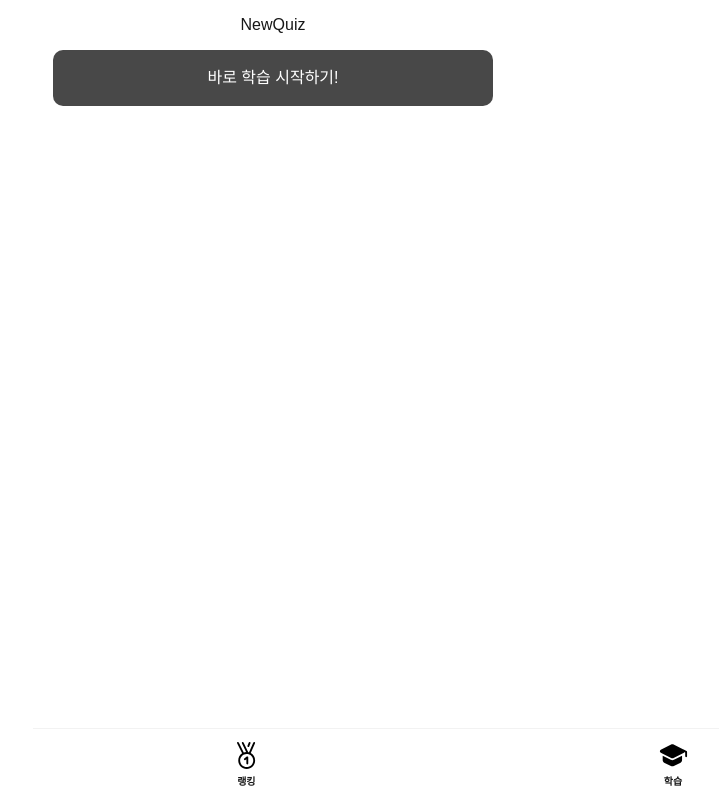
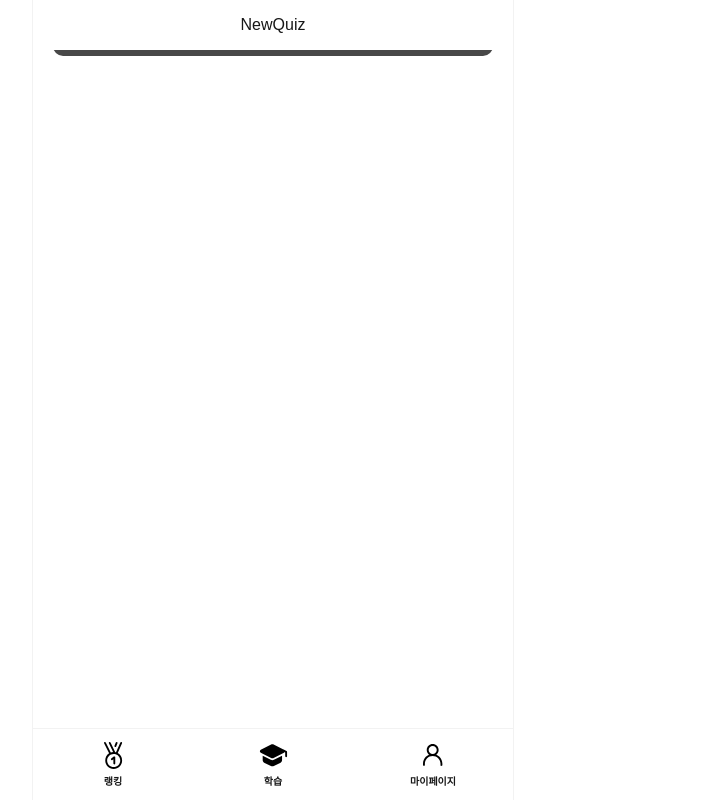
Before and after one commit to POTENDAY-NEWQUIZ/NEWQUIZ-FE, a Next.js app: page / in a window 1280 px wide. Shown: the whole page, without its empty margins (367-1086 px from the left). Built offline with nearby package versions, Linux system fonts and the light colour scheme; a web font is replaced by a local one.

Commit message:
[feat] : 스타일 적용 수정

```diff
--- a/src/app/layout.tsx
+++ b/src/app/layout.tsx
@@ -21,7 +21,7 @@ export default function RootLayout({
   return (
     <html lang="en">
       <body className={`${pretendard.className} antialiased`}>
-        <div className="max-w-[480px] min-h-screen mx-auto">
+        <div className="max-w-[480px] min-h-screen mx-auto border-x-[1px] border-[#F2F2F2] box-content">
           {children}
         </div>
       </body>
--- a/src/components/header.tsx
+++ b/src/components/header.tsx
@@ -2,7 +2,7 @@ import { IHeader } from "@interface/props";
 
 const Header = ({ title, leftChild, rightChild }: IHeader) => {
   return (
-    <header className="h-[50px] bg-white flex justify-between items-center px-5">
+    <header className="max-w-[480px] w-full h-[50px] fixed top-0 bg-white flex justify-between items-center px-5">
       <div className="flex items-center">{leftChild}</div>
       <div>{title}</div>
       <div className="flex items-center">{rightChild}</div>
--- a/src/components/navigator.tsx
+++ b/src/components/navigator.tsx
@@ -9,7 +9,7 @@ import mypage_active from "@assets/svg/mypage_fill.svg";
 
 const Navigator = () => {
   return (
-    <nav className="w-full h-[72px] fixed bottom-0 flex justify-around items-center bg-white border-t-[1px] border-t-[#F2F2F2]">
+    <nav className="max-w-[480px] w-full h-[72px] fixed bottom-0 flex justify-around items-center bg-white border-t-[1px] border-t-[#F2F2F2]">
       <NavItem
         icon={rank}
         activeIcon={rank_active}
```
